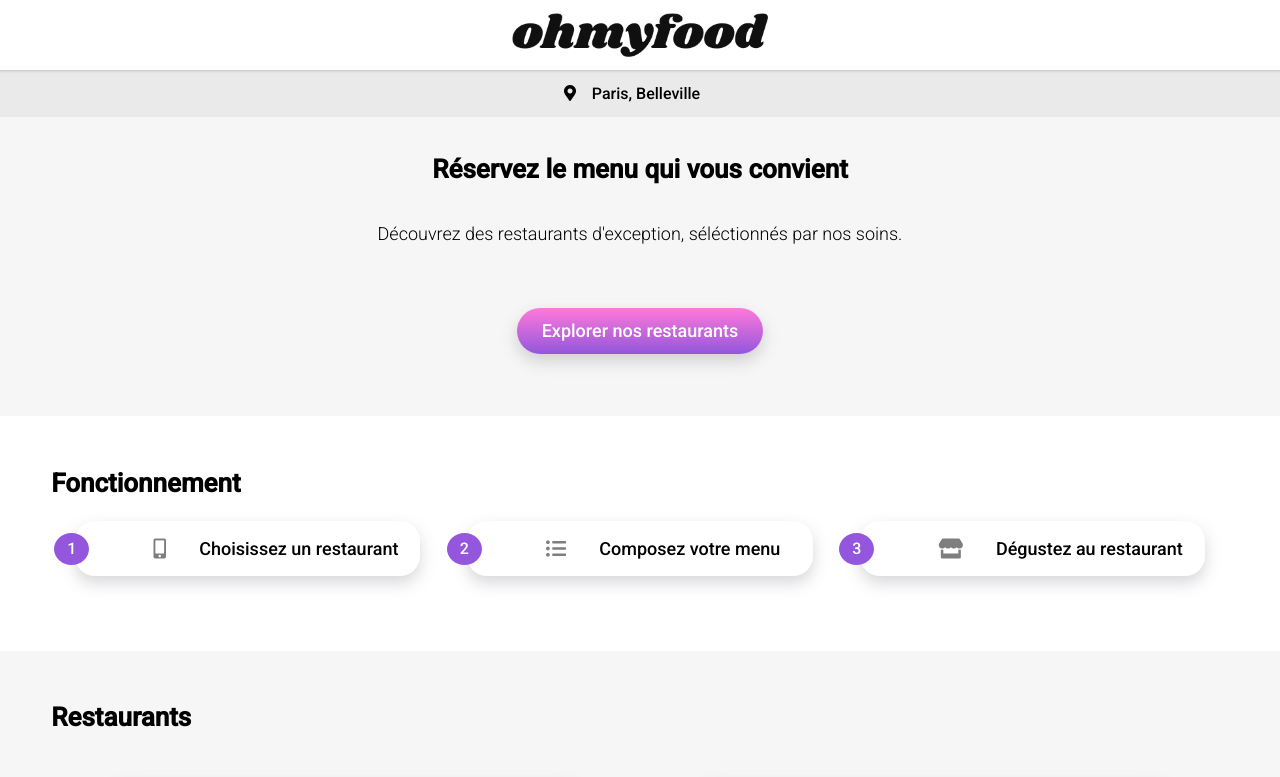
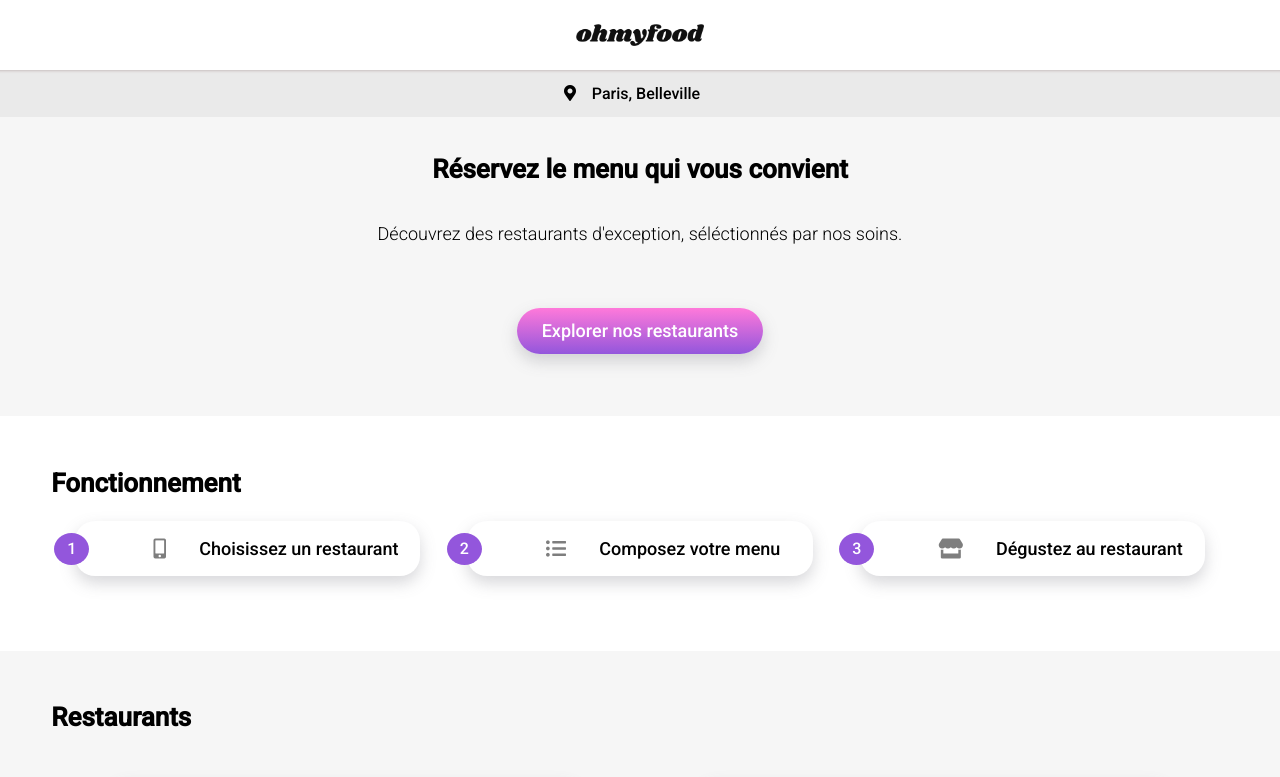
Before and after one commit to loeMa/Chlo-Choquet_3_10112021, a website: page index.html in a window 1280 px wide. Shown: the top 777 px of the page. Drawn offline with Linux system fonts and the light colour scheme; grey boxes are pictures that could not be loaded; a web font is replaced by a local one.

Commit message:
logo size desktop

```diff
--- a/sass/layout/_header.scss
+++ b/sass/layout/_header.scss
@@ -16,5 +16,8 @@
         @include tablette-only{
             width: 20%;
         }
+        @include desktop{
+            width: 10%;
+        }
     }
 }
```
Also changed, not shown: assets/css/style.css, 1 other file.
